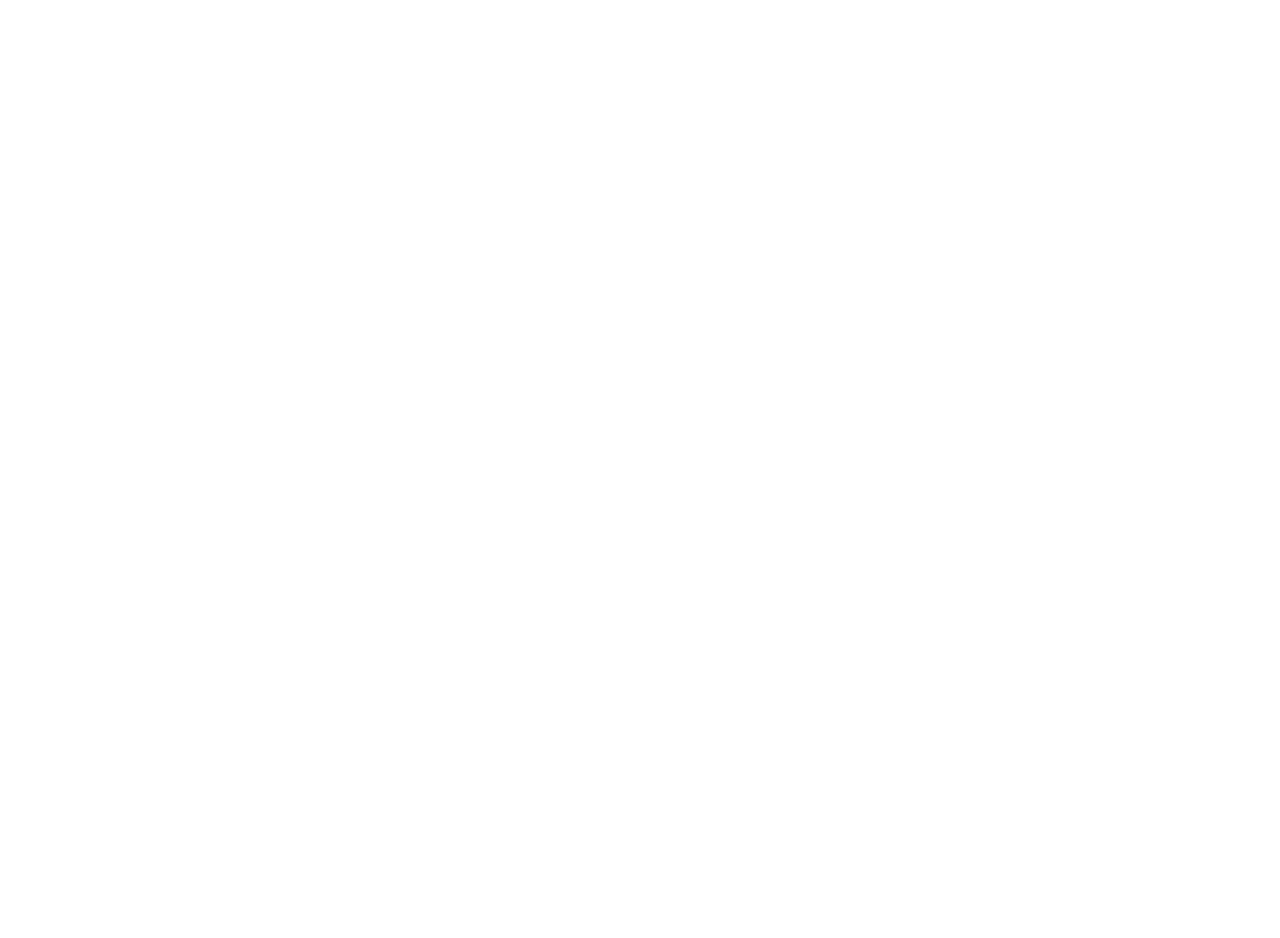
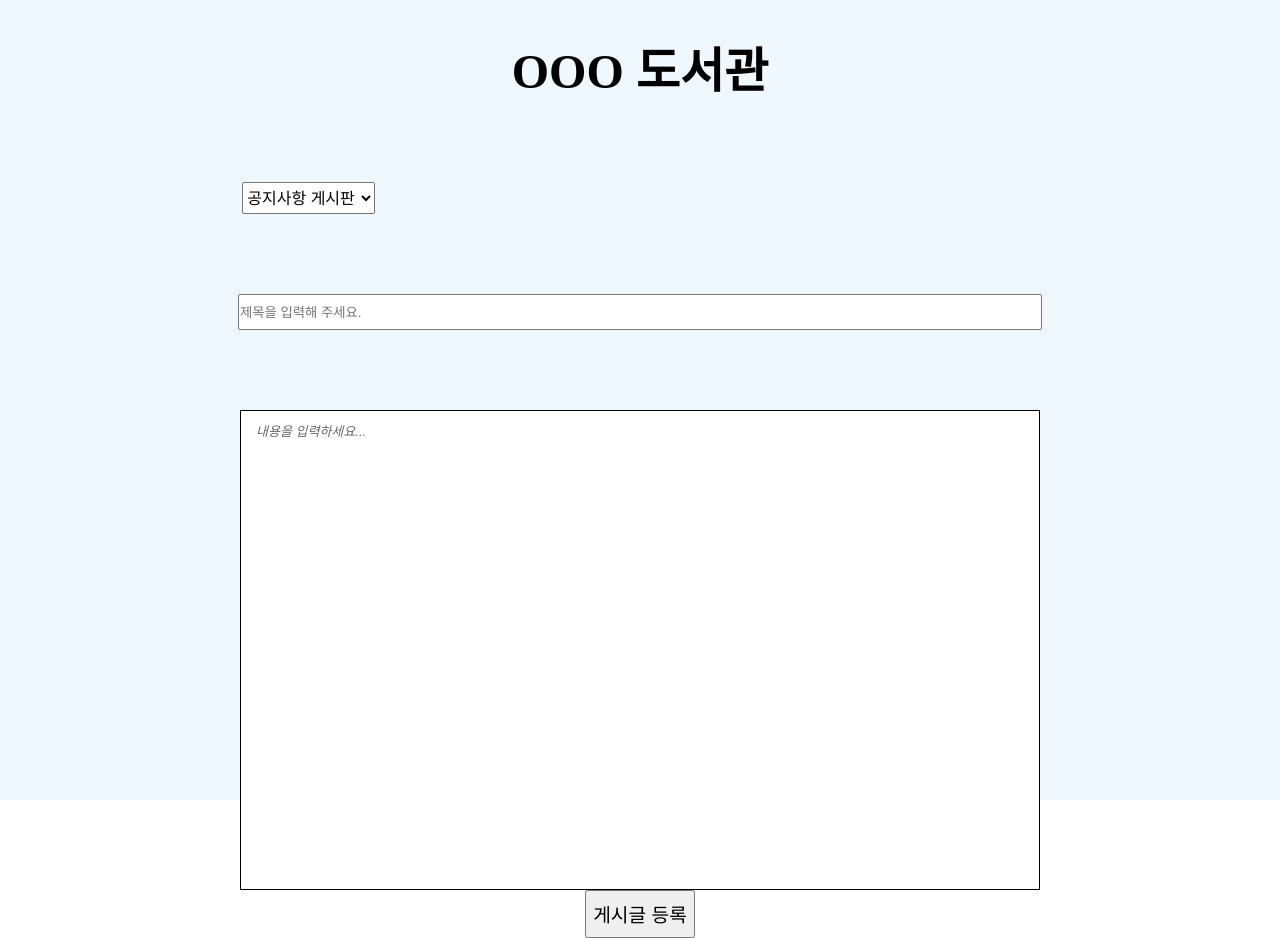
Before and after one commit to 247CloudLibrary/client-admin, a React (Create React App) app: page /boards/write in a window 1280 px wide. Before the commit this address had no page. Before the commit the page ends 800 px from the top, so only its background shows below. Built offline with nearby package versions, Linux system fonts and the light colour scheme.

Commit message:
BoardWrite 폼 구성 및 간단한 css작업

```diff
--- a/package.json
+++ b/package.json
@@ -7,7 +7,9 @@
     "@testing-library/react": "^12.1.4",
     "@testing-library/user-event": "^13.5.0",
     "axios": "^0.26.1",
+    "node-sass": "^7.0.1",
     "qs": "^6.10.3",
+    "quill": "^1.3.7",
     "react": "^17.0.2",
     "react-dom": "^17.0.2",
     "react-router-dom": "^6.2.2",
--- a/src/App.js
+++ b/src/App.js
@@ -1,7 +1,8 @@
-import {Route,Routes} from "react-router-dom";
+import { Route, Routes } from "react-router-dom";
 import AdminPage from "./pages/AdminPage";
 import BlacklistPage from "./pages/BlacklistPage";
 import BoardsPage from "./pages/BoardsPage";
+import BoardWritePage from "./pages/BoardWritePage";
 import BooksPage from "./pages/BooksPage";
 import Home from "./pages/Home";
 import LendingPage from "./pages/LendingPage";
@@ -15,6 +16,7 @@
       <Route path="/admin" element={<AdminPage />} />
       <Route path="/lending/blacklist" element={<BlacklistPage />} />
       <Route path="/boards" element={<BoardsPage />} />
+      <Route path="/boards/write" element={<BoardWritePage />} />
       <Route path="/books" element={<BooksPage />} />
       <Route path="/lending" element={<LendingPage />} />
       <Route path="/lending/libraries/rules" element={<LibrariesRulePage />} />
--- /dev/null
+++ b/src/components/board/BoardWriteForm.js
@@ -0,0 +1,60 @@
+import React, { useEffect, useRef } from "react";
+import { Link } from "react-router-dom";
+import Quill from "quill";
+import "quill/dist/quill.bubble.css";
+import "../../styles/components/board/BoardWriteForm.scss";
+
+const LibraryName = "OOO 도서관";
+
+const BoardWriteForm = () => {
+  const quillElement = useRef(null);
+  const quillInstance = useRef(null);
+
+  useEffect(() => {
+    quillInstance.current = new Quill(quillElement.current, {
+      theme: "bubble",
+      placeholder: "내용을 입력하세요...",
+      modules: {
+        toolbar: [
+          [{ header: "1" }, { header: "2" }],
+          ["bold", "italic", "underline", "strike"],
+          [{ list: "ordered" }, { list: "bullet" }],
+          ["blockquote", "code-block", "link", "image"],
+        ],
+      },
+    });
+  }, []);
+
+  return (
+    <div className="BoardWrite">
+      <form>
+        <h1 className="library-name">{LibraryName}</h1>
+        <div className="type">
+          <select className="type-item">
+            <option disabled>---게시판 선택---</option>
+            <option value="Notice">공지사항 게시판</option>
+            <option value="Information">이용안내 게시판</option>
+          </select>
+        </div>
+        <div className="title">
+          <input
+            type="text"
+            className="title-input"
+            placeholder="제목을 입력해 주세요."
+          />
+        </div>
+        <div className="content">
+          <div className="content-quill" ref={quillElement} />
+        </div>
+        <Link to="/boards/list" style={{ textDecoration: "none" }}>
+          <div className="btn">
+            <button className="submit-btn" type="submit">
+              게시글 등록
+            </button>
+          </div>
+        </Link>
+      </form>
+    </div>
+  );
+};
+export default BoardWriteForm;
--- /dev/null
+++ b/src/pages/BoardWritePage.js
@@ -0,0 +1,11 @@
+import BoardWriteForm from "../components/board/BoardWriteForm";
+
+const BoardWritePage = () => {
+  return (
+    <>
+      <BoardWriteForm />
+    </>
+  );
+};
+
+export default BoardWritePage;
--- /dev/null
+++ b/src/styles/components/board/BoardWriteForm.scss
@@ -0,0 +1,66 @@
+.BoardWrite {
+  position: absolute;
+  left: 0;
+  right: 0;
+  top: 0;
+  bottom: 0;
+  display: block;
+  background-color: aliceblue;
+  align-items: center;
+  .library-name {
+    position: relative;
+    text-align: center;
+    font-size: 3rem;
+  }
+  .type {
+    display: flex;
+    position: relative;
+    justify-content: center;
+    margin-top: 5rem;
+    .type-item {
+      position: relative;
+      right: 20.7rem;
+      font-size: 1rem;
+      height: 2rem;
+      padding: 0;
+    }
+  }
+  .title {
+    display: flex;
+    position: relative;
+    margin-top: 5rem;
+    justify-content: center;
+    .title-input {
+      height: 2rem;
+      width: 50rem;
+      padding: 0;
+    }
+  }
+  .content {
+    display: flex;
+    position: relative;
+    justify-content: center;
+    margin-top: 5rem;
+    .content-quill {
+      position: relative;
+      background-color: white;
+      text-align: center;
+      height: 30rem;
+      width: 50rem;
+      padding: 0;
+      border: 1px solid black;
+    }
+  }
+  .btn {
+    display: flex;
+    position: relative;
+    justify-content: center;
+    margin: auto;
+    .submit-btn {
+      position: relative;
+      font-size: 1.2rem;
+      height: 3rem;
+      width: auto;
+    }
+  }
+}
--- /dev/null
+++ b/src/styles/components/style.scss
@@ -0,0 +1,6 @@
+// Config
+@import "./config/_reset.scss";
+
+// Components
+@import "./components/libraries/LibrariesList.scss";
+@import "./components/libraries/LibrariesListItem.scss";
```
Also changed, not shown: src/styles/config/_reset.scss (added, +124 -0 lines), 1 other file (tests, documents, lock files or other folders).
